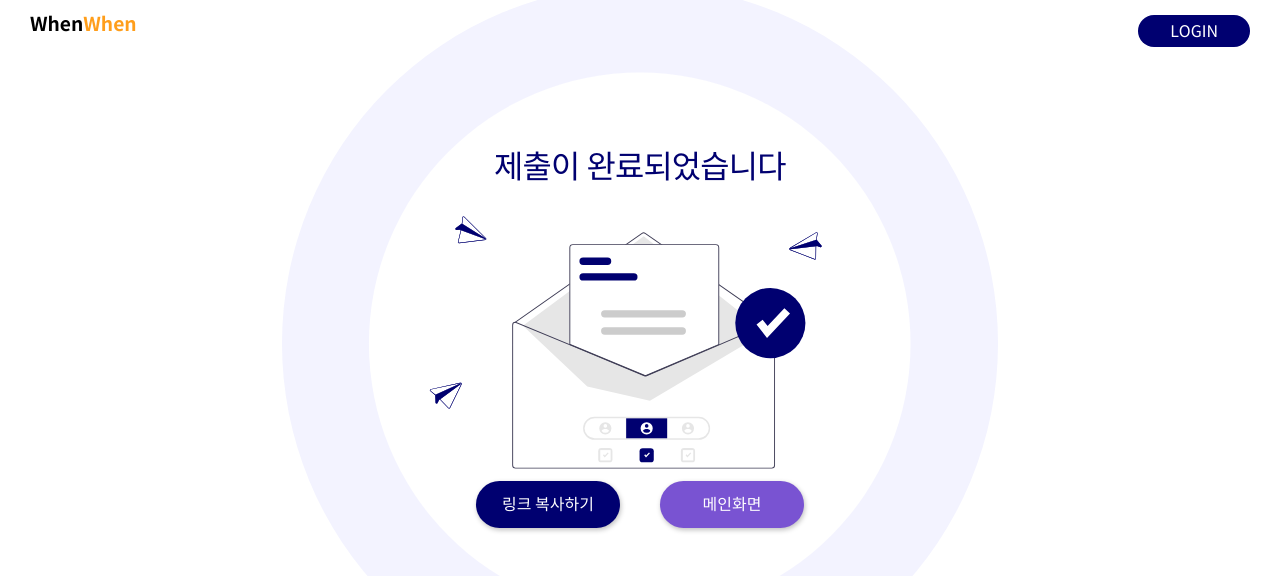
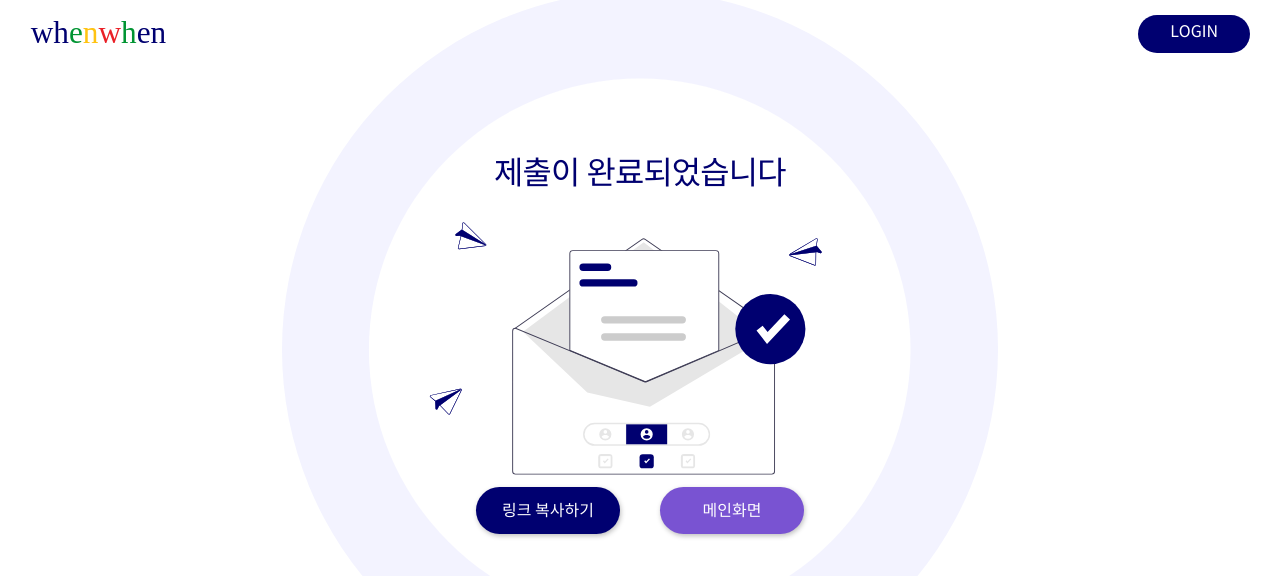
Before and after one commit to HYWhenWhen/Frontend, a React (Create React App) app: page /#/submit/result in a window 1280 px wide. Shown: the top 576 px of the page. Built offline with nearby package versions, Linux system fonts and the light colour scheme.

Commit message:
[feat]헤더

```diff
--- a/src/Component/Header.js
+++ b/src/Component/Header.js
@@ -1,8 +1,7 @@
 import React, { useState } from "react";
 import styled from "styled-components";
 
-import Popup from "reactjs-popup";
-import Auth from "../Routes/Auth";
+import WWLogo from "../Styles/Images/Logo.svg";
 
 import { toast } from "react-toastify";
 
@@ -19,12 +18,9 @@ const Logo = styled.a`
     font-weight:bold;
 `;
 
-const T1 = styled.div`
+const LogoImg= styled.img`
     padding-bottom: 3px;
-`;
-const T2 = styled.div`
-    color: #FF9E1B;
-    padding-bottom: 3px;
+    width: 9rem;
 `;
 
 const List = styled.div`
@@ -62,9 +58,8 @@ export default () => {
 
     return (
         <Container>
-            <Logo href ="/">
-                <T1>When</T1>
-                <T2>When</T2>
+            <Logo href ="/" >
+                <LogoImg src = {WWLogo}/>
             </Logo>
             {
                 (isLogin == undefined || isLogin == null) ? (
--- a/src/Routes/Submit.js
+++ b/src/Routes/Submit.js
@@ -80,7 +80,7 @@ function Submit() {
     const sendCalendar = (calendar) => {
         sessionStorage.setItem('Calendar', calendar);
         console.log(sessionStorage.getItem('Calendar'));
-        window.location.replace("/#/myPage");
+        window.location.replace("/#/submit/result");
     }
     const getDateFormat = date => {
         let reVal = "";
```
Also changed, not shown: src/Styles/Images/Logo.svg (added), src/Styles/Images/Main.png (deleted).
